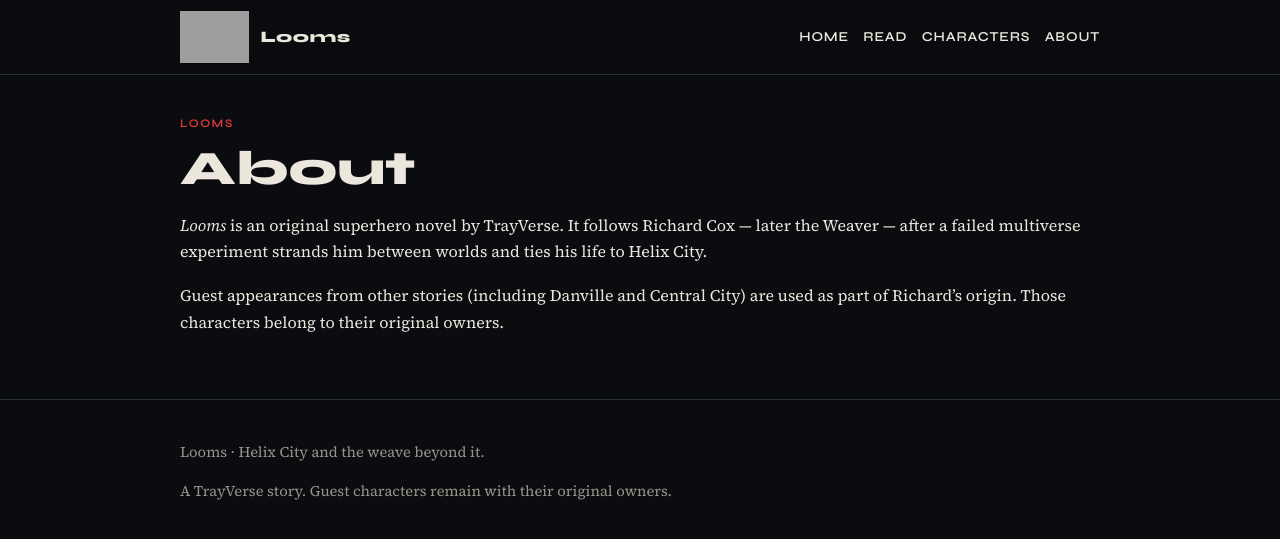
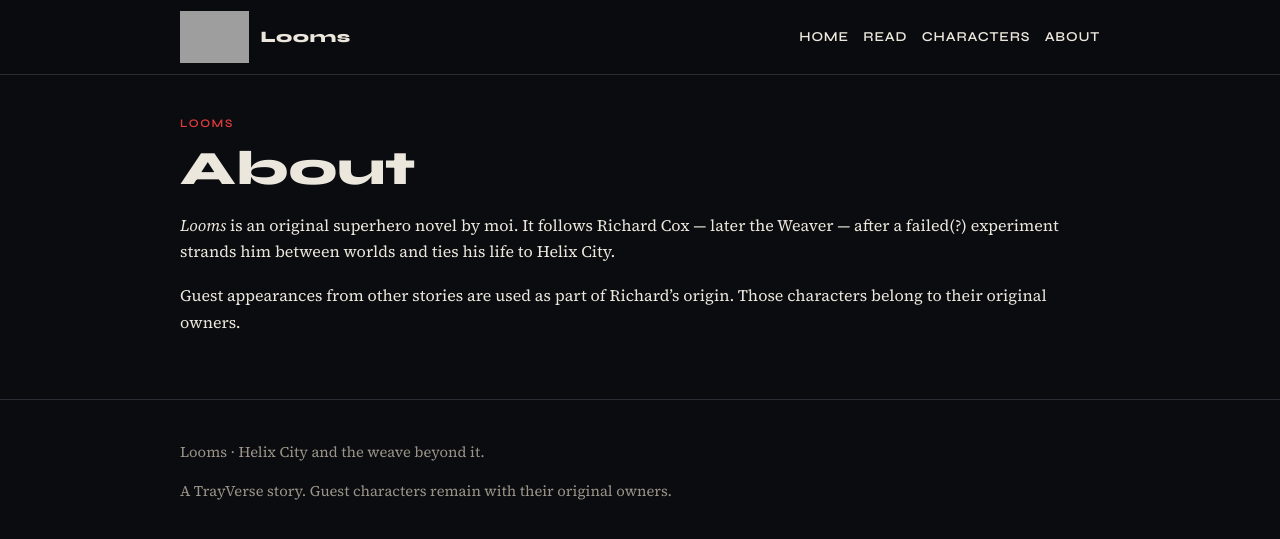
Before and after one commit to TrayVerse-Studios/looms, a Jekyll site: the page built from docs/about.md, in a window 1280 px wide. Shown: the top 539 px of the page. Built offline with Jekyll 4.4.1, drawn with Linux system fonts in a browser that asks for light colours; grey boxes are pictures that could not be loaded.

Commit message:
idk what to put here

```diff
--- a/docs/about.md
+++ b/docs/about.md
@@ -4,6 +4,6 @@ title: About
 permalink: /about/
 ---
 
-*Looms* is an original superhero novel by TrayVerse. It follows Richard Cox — later the Weaver — after a failed multiverse experiment strands him between worlds and ties his life to Helix City.
+*Looms* is an original superhero novel by moi. It follows Richard Cox — later the Weaver — after a failed(?) experiment strands him between worlds and ties his life to Helix City.
 
-Guest appearances from other stories (including Danville and Central City) are used as part of Richard's origin. Those characters belong to their original owners.
+Guest appearances from other stories are used as part of Richard's origin. Those characters belong to their original owners.
```
